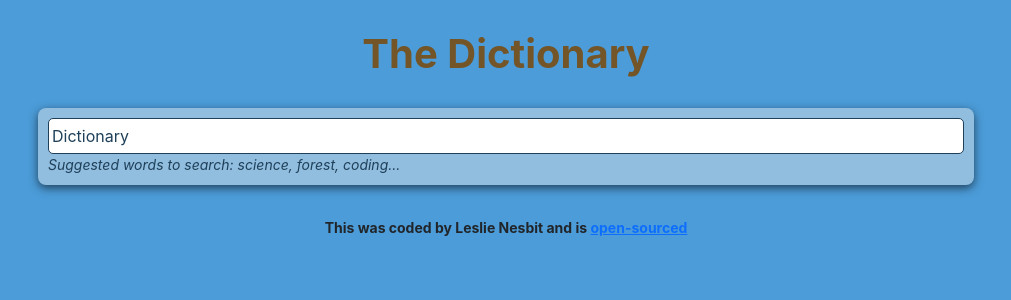
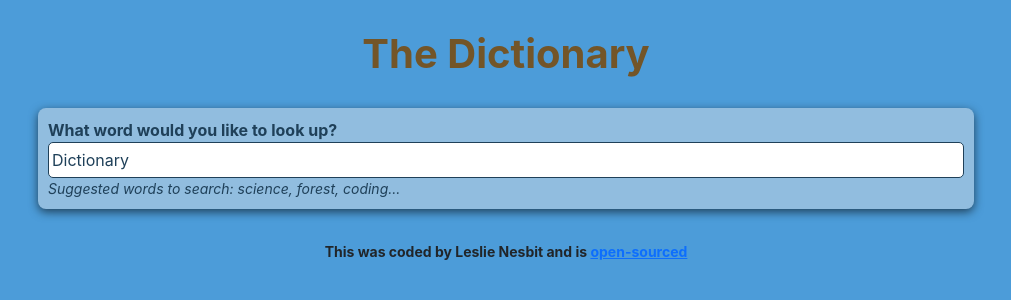
Before and after one commit to LeelooDawn/dictionary-project, a React (Create React App) app: page / in a window 1280 px wide. Shown: the top 300 px of the page, without its empty margins (134-1145 px from the left). Built offline with nearby package versions, Linux system fonts and the light colour scheme; no server answers.

Commit message:
finishing touches

```diff
--- a/src/Dictionary.css
+++ b/src/Dictionary.css
@@ -19,3 +19,8 @@
   font-style: italic;
   color: #1f4059;
 }
+
+.Dictionary .question {
+  color: #1f4059;
+  font-weight: bold;
+}
--- a/src/Dictionary.js
+++ b/src/Dictionary.js
@@ -45,6 +45,7 @@ export default function Dictionary(props) {
     return (
       <div className="Dictionary">
         <section>
+          <div className="question">What word would you like to look up?</div>
           <form onSubmit={handleSubmit}>
             <input
               type="search"
--- a/src/Meaning.js
+++ b/src/Meaning.js
@@ -11,7 +11,6 @@ export default function Meaning(props) {
           <div key={index}>
             <div className="definition">{definition.definition}</div>
             <div className="example">{definition.example}</div>
-            <Synonyms synonyms={definition.synonyms} />
           </div>
         );
       })}
--- a/src/Meanings.css
+++ b/src/Meanings.css
@@ -12,5 +12,5 @@
 .Meaning .example {
   color: #735528;
   font-style: italic;
-  margin-top: 10px;
+  margin: 5px 0px 10px 10px;
 }
--- a/src/Results.js
+++ b/src/Results.js
@@ -9,7 +9,11 @@ export default function Results(props) {
       <div className="Results">
         <section>
           <h2>{props.results.word}</h2>
-          {props.results.phonetics.map(function (phonetic, index) {
+          {props.results.phonetics
+            .filter(function (phonetic) {
+              return phonetic.audio;
+            })
+            .map(function (phonetic, index) {
               return (
                 <div key={index}>
                   <Phonetics phonetic={phonetic} />
```
Lines whose indentation alone changed are shown as unchanged.
